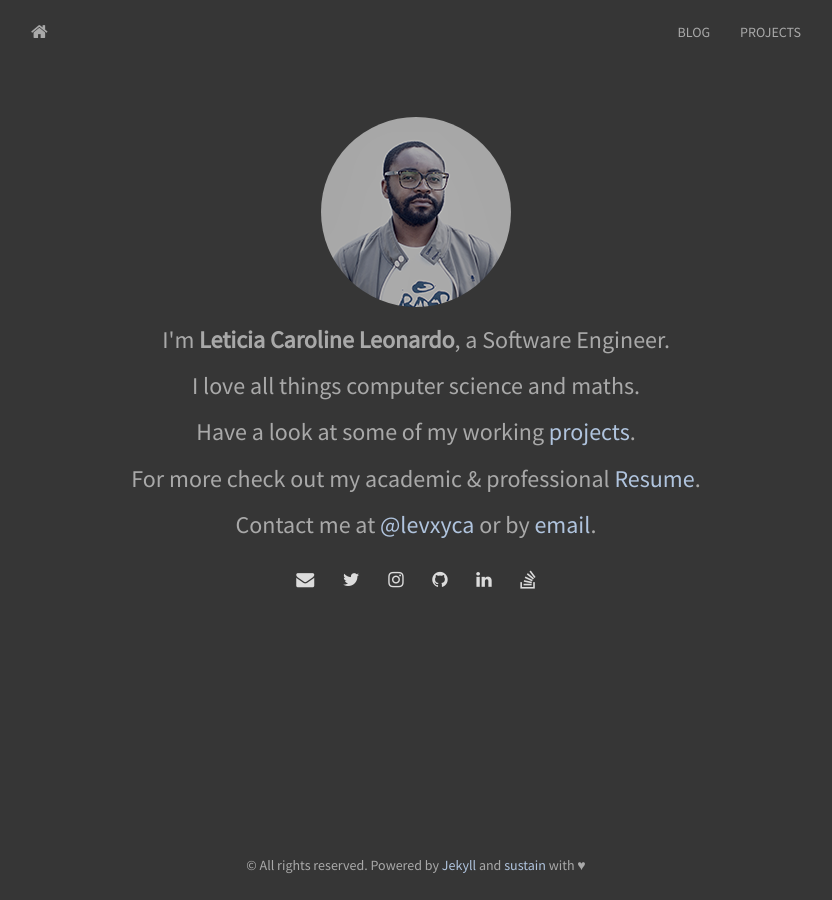
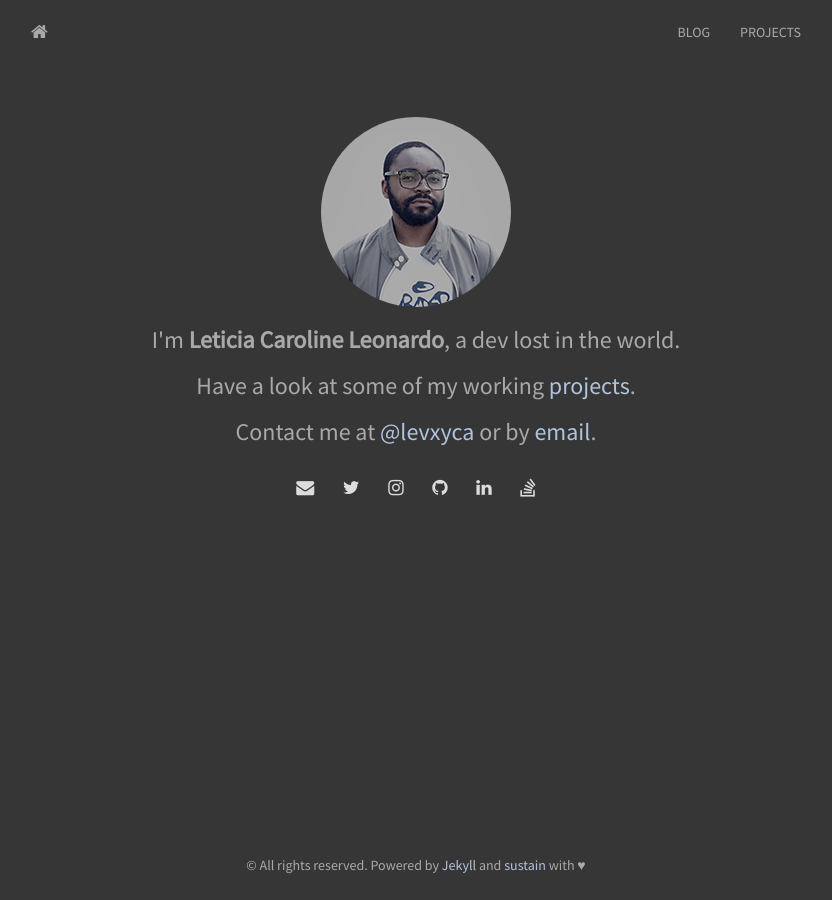
Before and after one commit to levxyca/levxyca.github.io, a Jekyll site: the page built from index.html, in a window 1280 px wide. Shown: the whole page, without its empty margins (224-1056 px from the left). Built offline with Jekyll 4.4.1, drawn with Linux system fonts in a browser that asks for light colours; nearby versions of some CDN libraries; the list of posts is cut into pages by our own code.

Commit message:
arrumando frase da home

```diff
--- a/index.html
+++ b/index.html
@@ -7,10 +7,8 @@
 	  <div class="avatar">
 		<img class="img-circle" src="{{ site.baseurl }}static/img/{{ site.avatar }}" alt="Responsive image">
 	  </div>
-	  <h3>I'm <strong>{{ site.author }}</strong>, a Software Engineer.</h3>
-	  <h3>I love all things computer science and maths.</h3>
+	  <h3>I'm <strong>{{ site.author }}</strong>, a dev lost in the world.</h3>
 	  <h3>Have a look at some of my working <a href="{{ site.baseurl }}projects.html"> projects</a>.</h3>
-	  <h3>For more check out my academic &amp; professional <a href="http://jekyller.github.io/vitae">Resume</a>.</h3>
 	  <h3>Contact me at <a href="http://twitter.com/{{ site.twitter }}">@{{ site.twitter }}</a> or by <a href="mailto:{{ site.email }}">email</a>.</h3>
 	  {% include social.html %}
 	</div>
```
